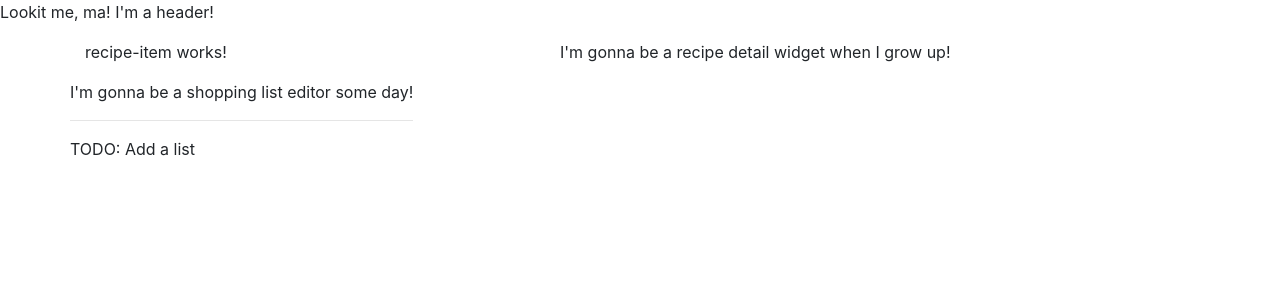
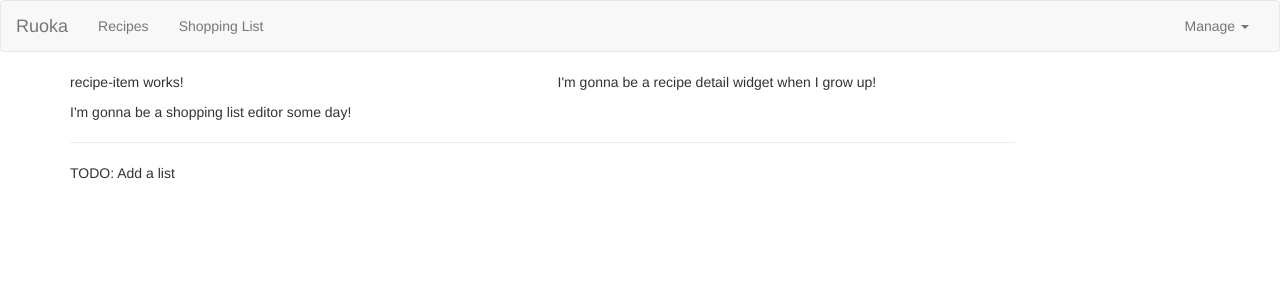
Before and after one commit to madigan/ruoka, an Angular app: page / in a window 1280 px wide. Shown: the top 300 px of the page. Built offline with nearby package versions, Linux system fonts and the light colour scheme.

Commit message:
Downgrade to bootstrap 3.x, fleshout nav bar.

```diff
--- a/package.json
+++ b/package.json
@@ -21,7 +21,7 @@
     "@angular/platform-browser": "^4.2.4",
     "@angular/platform-browser-dynamic": "^4.2.4",
     "@angular/router": "^4.2.4",
-    "bootstrap": "4.0.0-beta",
+    "bootstrap": "^3.3.7",
     "core-js": "^2.4.1",
     "rxjs": "^5.4.2",
     "zone.js": "^0.8.14"
--- /dev/null
+++ b/src/app/header.component.html
@@ -0,0 +1,22 @@
+<nav class="navbar navbar-default">
+  <div class="container-fluid">
+    <div class='navbar-header'>
+      <a href="#" class="navbar-brand">Ruoka</a>
+    </div>
+    <div class="collapse navbar-collapse">
+      <ul class="nav navbar-nav">
+        <li><a href="#">Recipes</a></li>
+        <li><a href="#">Shopping List</a></li>
+      </ul>
+      <ul class="nav navbar-nav navbar-right">
+        <li class="dropdown">
+          <a href="#" class="dropdown-toggle" role="button">Manage <span class='caret'></span></a>
+          <ul class="dropdown-menu">
+            <li><a href="#">Save Data</a></li>
+            <li><a href="#">Fetch Data</a></li>
+          </ul>
+        </li>
+      </ul>
+    </div>
+  </div>
+</nav>
--- a/src/app/header.component.ts
+++ b/src/app/header.component.ts
@@ -2,8 +2,6 @@
 
 @Component({
   selector: 'app-header',
-  template: `<p>Lookit me, ma! I'm a header!</p>`
+  templateUrl: 'header.component.html'
 })
-export class HeaderComponent {
-
-}
+export class HeaderComponent { }
```
Also changed, not shown: 1 other file (tests, documents, lock files or other folders).
